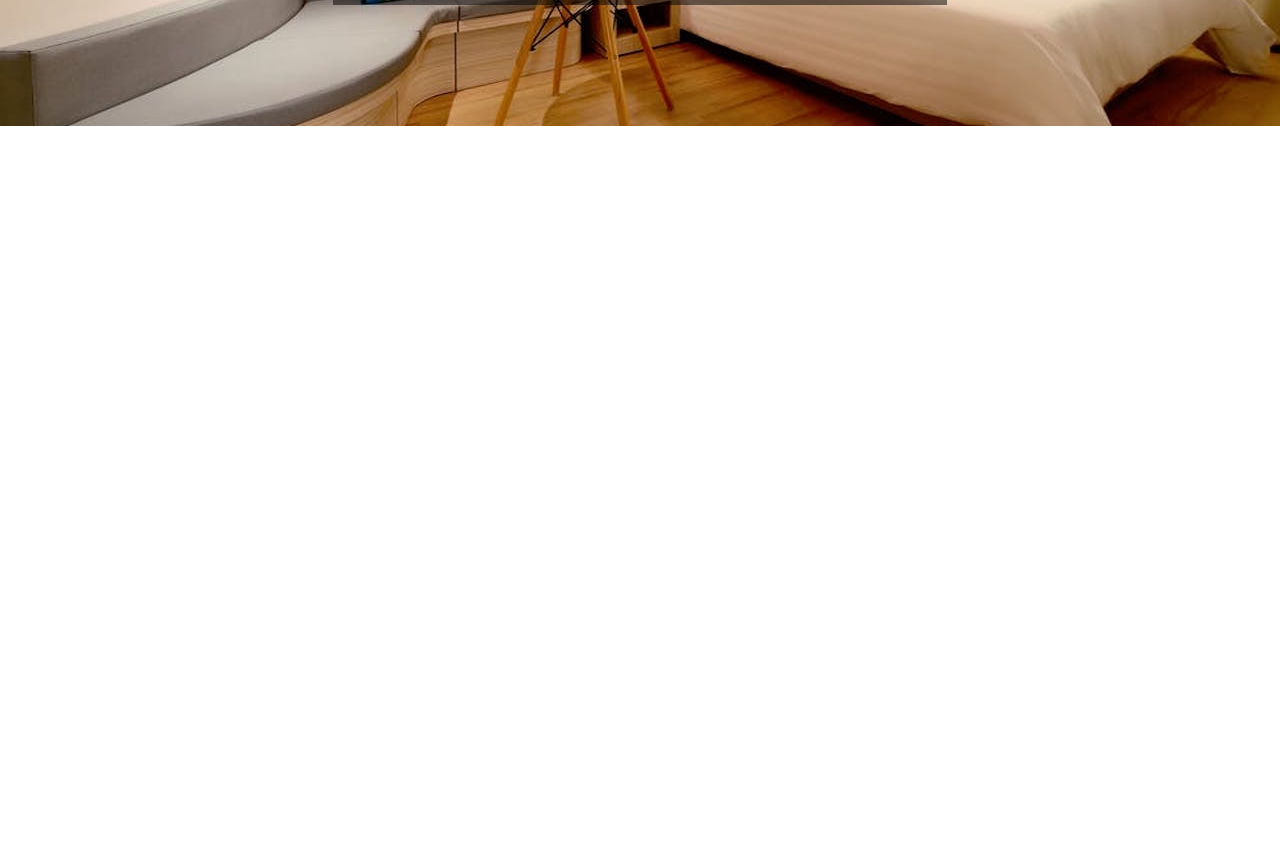
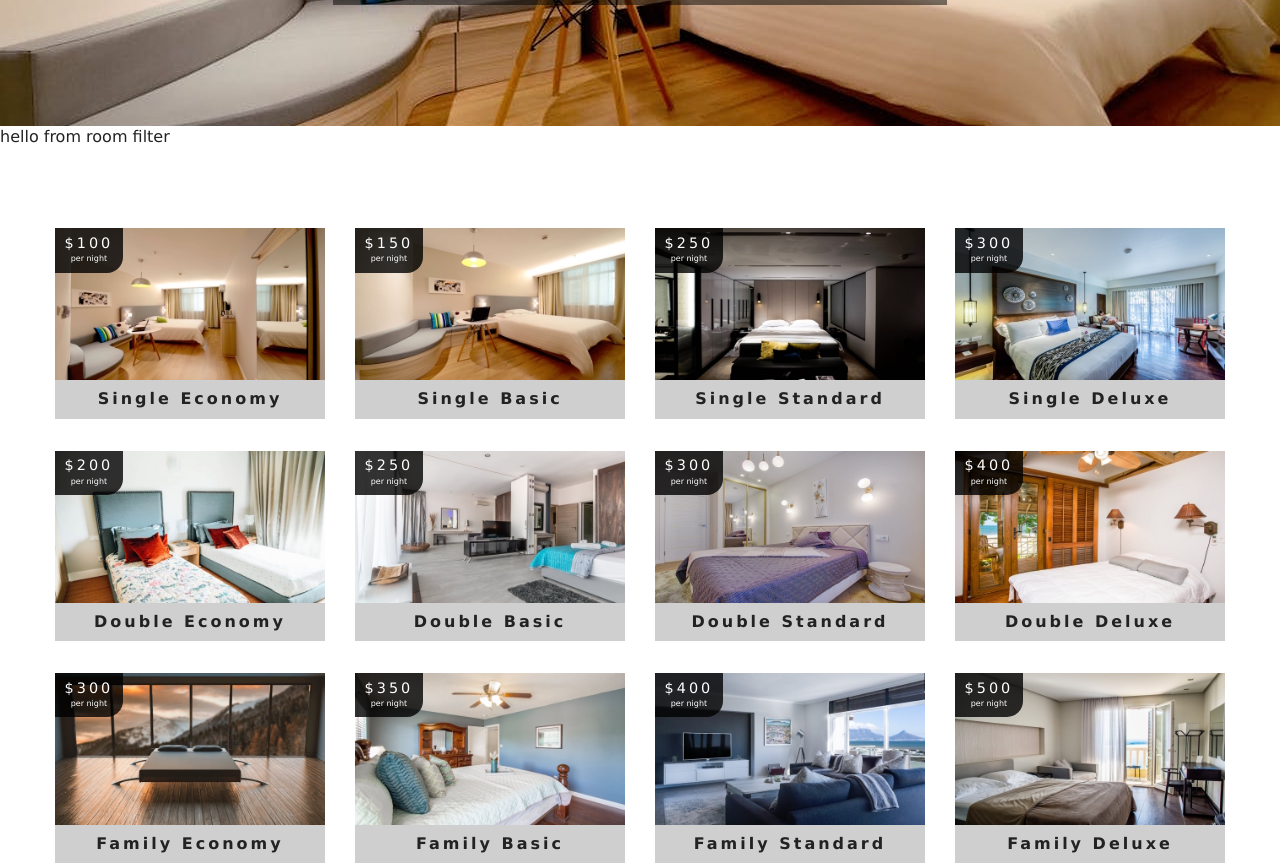
Before and after one commit to MykolaZahanych/hotel-reservation, a React (Create React App) app: page /rooms in a window 1280 px wide. Shown: the part 420-1285 px from the top of the page. Before the commit the page ends 800 px from the top, so only its background shows below. Built offline with nearby package versions, Linux system fonts and the light colour scheme.

Commit message:
rooms filters/list

```diff
--- /dev/null
+++ b/src/components/RoomsContainer.js
@@ -0,0 +1,48 @@
+import React from 'react';
+import RoomsFilter from './RoomsFilter';
+import RoomsList from './RoomsList';
+import { withRoomConsumer } from '../context';
+import Loading from './Loading';
+
+function RoomContainer({ context }) {
+  const { loading, sortedRooms, rooms } = context;
+  if (loading) {
+    return <Loading />;
+  }
+
+  return (
+    <>
+      <RoomsFilter rooms={rooms} />
+      <RoomsList rooms={sortedRooms} />
+    </>
+  );
+}
+
+export default withRoomConsumer(RoomContainer);
+
+// import React from 'react';
+// import RoomsFilter from './RoomsFilter';
+// import RoomsList from './RoomsList';
+// import { RoomConsumer } from '../context';
+// import Loading from './Loading';
+
+// export default function RoomsContainer() {
+//   return (
+//     <RoomConsumer>
+//       {(value) => {
+//         const { loading, sortedRooms, rooms } = value;
+//         if (loading) {
+//           return <Loading />;
+//         }
+
+//         return (
+//           <div>
+//             Hello from rooms container
+//             <RoomsFilter rooms={rooms} />
+//             <RoomsList rooms={sortedRooms} />
+//           </div>
+//         );
+//       }}
+//     </RoomConsumer>
+//   );
+// }
--- /dev/null
+++ b/src/components/RoomsFilter.js
@@ -0,0 +1,9 @@
+import React from 'react'
+
+export default function RoomFilter() {
+  return (
+    <div>
+      hello from room filter
+    </div>
+  )
+}
--- /dev/null
+++ b/src/components/RoomsList.js
@@ -0,0 +1,21 @@
+import React from 'react';
+import Room from './Room';
+
+export default function RoomList({ rooms }) {
+  if (rooms.length === 0) {
+    return (
+      <div className='empty-search'>
+        <h3>unfortunately no rooms matched your search parameters</h3>
+      </div>
+    );
+  }
+  return (
+    <section className='roomslist'>
+      <div className='roomslist-center'>
+        {rooms.map((item) => {
+          return <Room key={item.id} room={item} />;
+        })}
+      </div>
+    </section>
+  );
+}
--- a/src/context.js
+++ b/src/context.js
@@ -49,4 +49,10 @@
 
 const RoomConsumer = RoomContext.Consumer;
 
+export function withRoomConsumer(Component) {
+  return function ConsumerWrapper(props) {
+    return <RoomConsumer>{(value) => <Component {...props} context={value} />}</RoomConsumer>;
+  };
+}
+
 export { RoomProvider, RoomConsumer, RoomContext };
--- a/src/pages/Rooms.js
+++ b/src/pages/Rooms.js
@@ -1,19 +1,23 @@
-import React from 'react'
+import React, { Fragment } from 'react';
 import { Link } from 'react-router-dom';
 
-import Hero from '../components/Hero'
+import Hero from '../components/Hero';
 import Banner from '../components/Banner';
+import RoomsContainer from '../components/RoomsContainer';
 
 const Rooms = () => {
   return (
-    <Hero hero="roomsHero">
+    <Fragment>
+      <Hero hero='roomsHero'>
         <Banner title='our rooms'>
           <Link to='/' className='btn-primary'>
             return home
           </Link>
         </Banner>
       </Hero>
-  )
-}
+      <RoomsContainer />
+    </Fragment>
+  );
+};
 
-export default Rooms
+export default Rooms;
```
Lines whose indentation alone changed are shown as unchanged.
